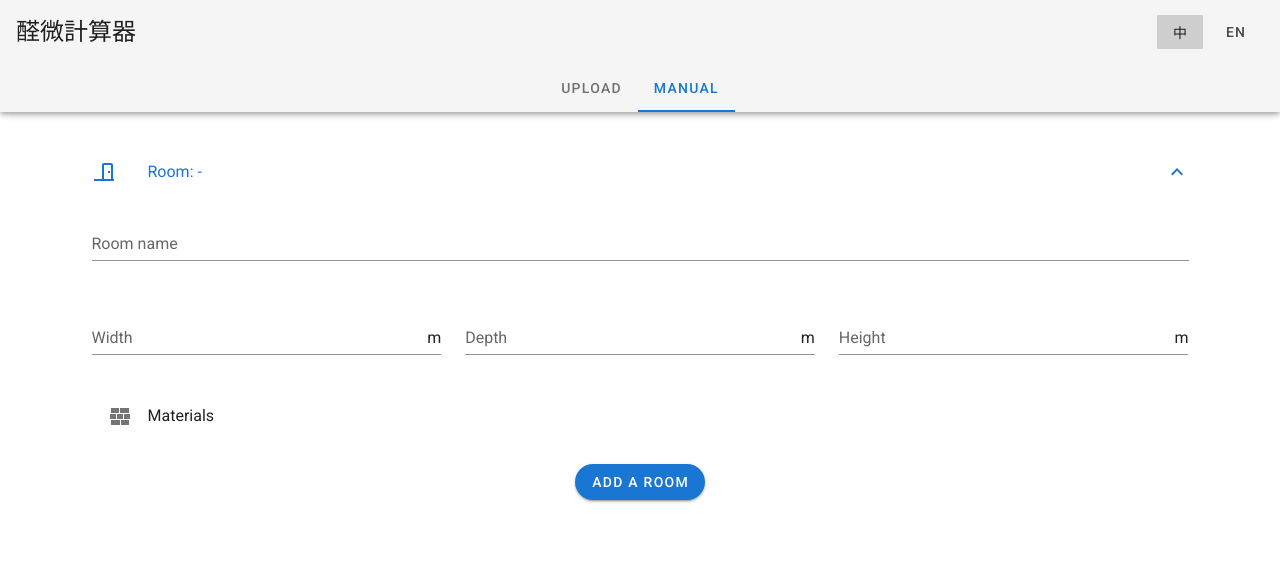
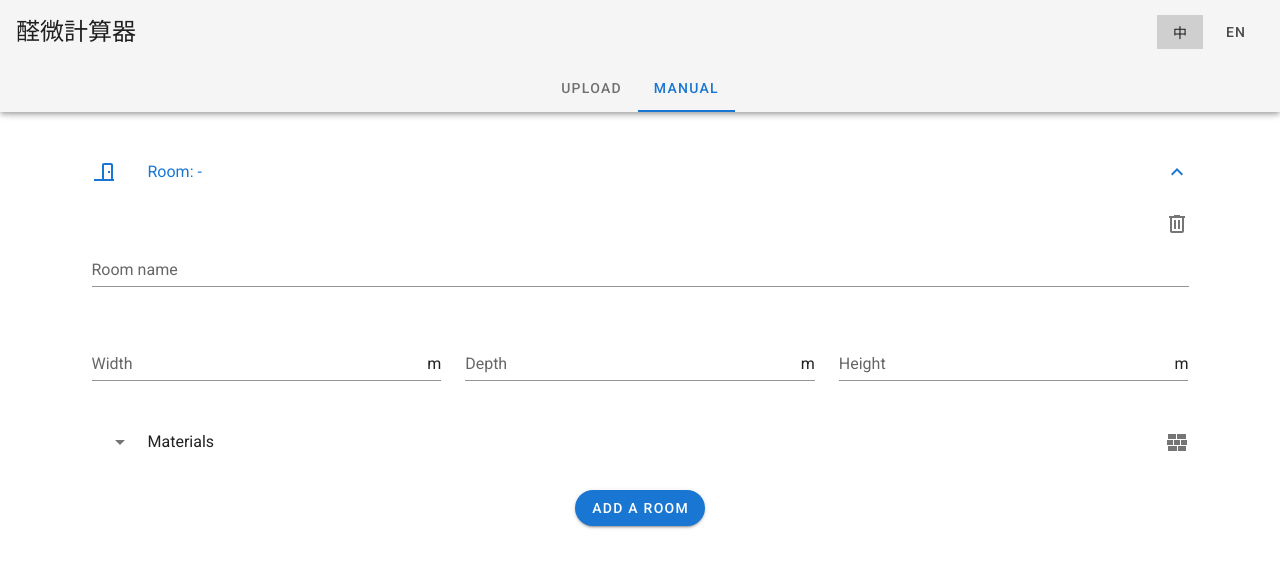
Before and after one commit to Roytangrb/rcho, a Vue app: page / in a window 1280 px wide. Both pictures are taken after a click on the tab "MANUAL". Shown: the top 568 px of the page. Built offline with nearby package versions, Linux system fonts and the light colour scheme.

Commit message:
remove btns layout

```diff
--- a/package.json
+++ b/package.json
@@ -43,7 +43,8 @@
       "eslint:recommended"
     ],
     "rules": {
-      "no-console": "off"
+      "no-console": "off",
+      "no-mixed-spaces-and-tabs": 0
     },
     "parserOptions": {
       "parser": "babel-eslint"
--- a/src/components/RoomForm.vue
+++ b/src/components/RoomForm.vue
@@ -9,6 +9,9 @@
 
     <v-list-item>
       <v-list-item-content>
+      	<div class="text-right">
+      		<v-icon>{{ icons.trash }}</v-icon>
+      	</div>
         <v-form ref="room-form" v-model="room_valid">
           <v-row>
             <v-col>
@@ -71,16 +74,18 @@
 
     <v-list-group
       sub-group
-      :prepend-icon="icons.wall"
       :value="room_valid"
     >
       <template v-slot:activator>
-        <v-list-item-content>
 				<v-list-item-title>Materials</v-list-item-title>
-        </v-list-item-content>
+				<v-list-item-icon>
+					<v-icon>{{ icons.wall }}</v-icon>
+				</v-list-item-icon>
       </template>
 
       <v-list-item v-for="(item, index) in items" :key="index">
+				<v-list-item-content>
+					<v-list-item-title>Material: {{ item.name }}</v-list-item-title>
 					<v-row>
 					  <v-col cols="12" md="4">
 					    <v-text-field
@@ -112,16 +117,21 @@
 					    </v-text-field>
 					  </v-col>
 					</v-row>
+	      </v-list-item-content>
+	      <v-list-item-icon>
+					<v-icon @click="delMaterial(index)">{{ icons.trash }}</v-icon>
+				</v-list-item-icon>
       </v-list-item>
+
       <div class="text-right">
-        <v-btn rounded color="primary" dark @click="addMaterial">Add a material</v-btn>
+        <v-btn rounded color="secondary" dark @click="addMaterial">Add a material</v-btn>
       </div>
     </v-list-group>
   </v-list-group>
 </template>
 
 <script>
-	import { mdiDoorClosed, mdiWall} from '@mdi/js';
+	import { mdiDoorClosed, mdiWall, mdiTrashCanOutline} from '@mdi/js';
 
 	export default{
 		name: "MuaualForm",
@@ -129,6 +139,7 @@
       icons: {
         door: mdiDoorClosed,
         wall: mdiWall,
+        trash: mdiTrashCanOutline,
       },
 
       room_name: '',
@@ -149,6 +160,10 @@
         var vm = this
         vm.items.push(vm.new_item)
       },
+      delMaterial(index){
+      	var vm = this
+      	vm.items.splice(index, 1)
+      },
       format(num){
         return Number(num).toFixed(2)
       }
```
Lines whose indentation alone changed are shown as unchanged.
